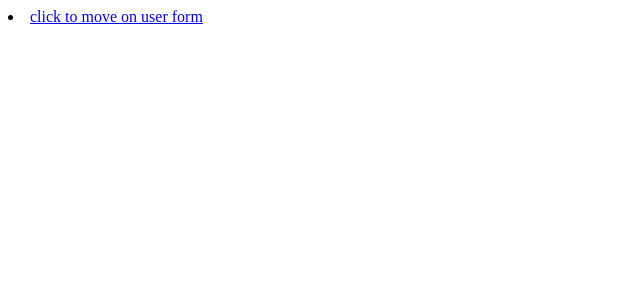
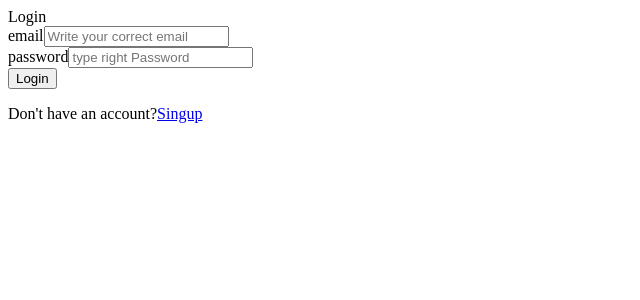
Before and after one commit to ManSOorcode/react-redux-thunk, a React (Vite) app: page /login in a window 1280 px wide. Shown: the top 300 px of the page, without its empty margins (0-640 px from the left). Built offline with nearby package versions, Linux system fonts and the light colour scheme; data requests are answered from the project's data file.

Commit message:
📝 feat: creating form

```diff
--- a/src/component/inputControl/InputControl.jsx
+++ b/src/component/inputControl/InputControl.jsx
@@ -1,7 +1,13 @@
+/* eslint-disable react/prop-types */
 import React from "react";
 
-const InputControl = () => {
-  return <div>InputControl</div>;
+const InputControl = (props) => {
+  return (
+    <div>
+      {props.label && <label>{props.label}</label>}
+      <input type="text" {...props} />
+    </div>
+  );
 };
 
 export default InputControl;
--- a/src/component/login/Login.jsx
+++ b/src/component/login/Login.jsx
@@ -1,11 +1,29 @@
 import React from "react";
 import { Link } from "react-router-dom";
+import InputControl from "../inputControl/InputControl";
 
 const Login = () => {
   return (
-    <li>
-      <Link to="form">click to move on user form</Link>
-    </li>
+    // <li>
+    //   <Link to="form">click to move on user form</Link>
+    // </li>
+
+    <div>
+      <div>Login</div>
+      <form>
+        <div>
+          <InputControl label="email" placeholder="Write your correct email" />
+          <InputControl label="password" placeholder="type right Password" />
+        </div>
+        <button>Login</button>
+      </form>
+      <p>
+        Don't have an account?
+        <span>
+          <Link to="/Singup">Singup</Link>
+        </span>
+      </p>
+    </div>
   );
 };
 
```
